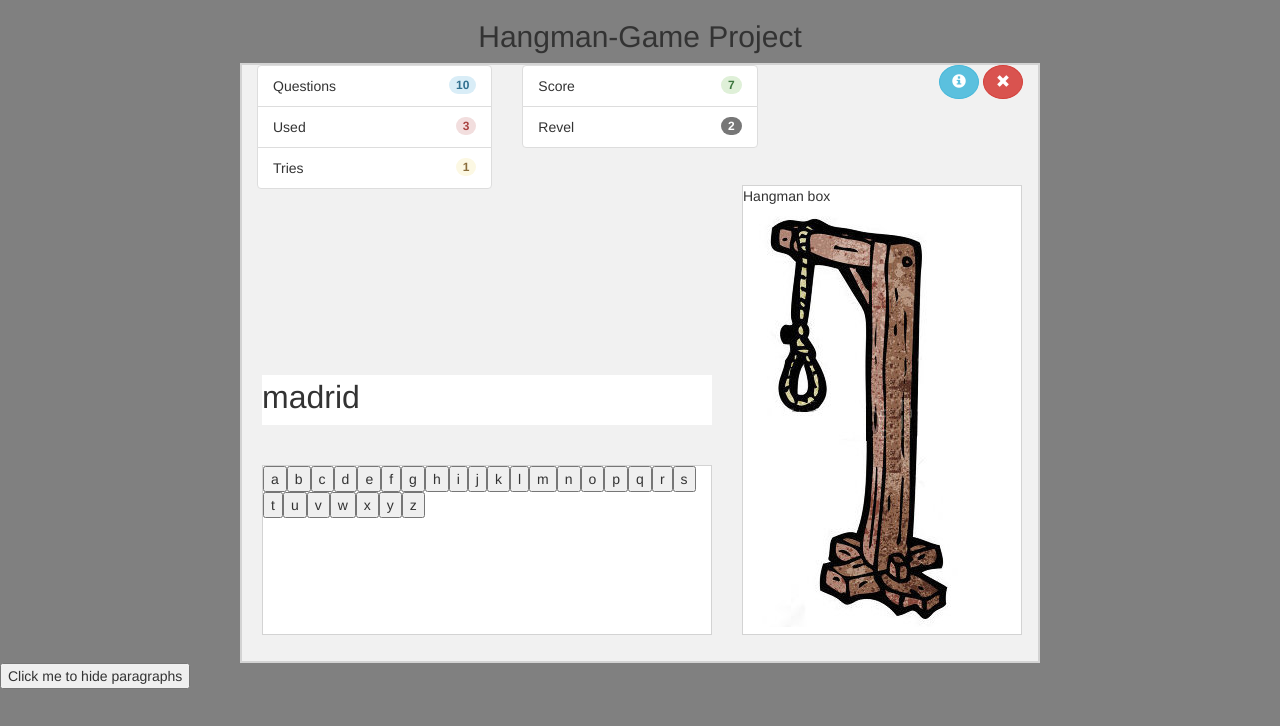
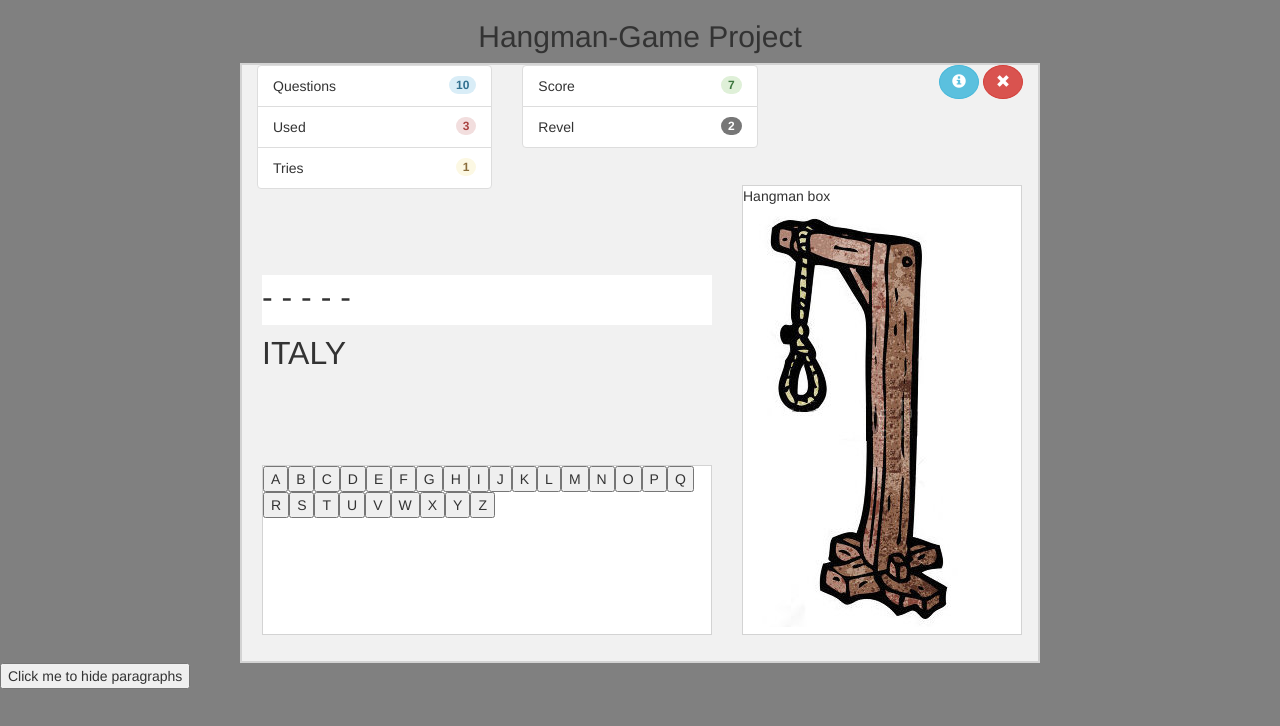
Before and after one commit to Calliari/demo-hangman-1, a website: page index.html in a window 1280 px wide. Drawn offline with nearby package versions, Linux system fonts and the light colour scheme.

Commit message:
add functionality make all letters upper case

```diff
--- a/index.html
+++ b/index.html
@@ -95,13 +95,12 @@
 
 
     <div class="guessingWord">
-      <div id="hold" class="" role="alert">
-      </div>
-      <p id="cityWordField" class="textbox">
-      </p>
+      <p class="dashes"></p>
+      <p class="textBox"></p>
+      <div id="wrongLetterHold" class=""></div>
     </div><!--/. END guessingWord box-->
 
-    <!-- keyborad pad box -->
+
     <div class="keypadBox">
       <div class="btn-group">
       </div>
--- a/main.css
+++ b/main.css
@@ -25,10 +25,19 @@ body {
 .guessingWord {
   width: 450px;
   height: 50px;
-  margin: 310px 20px;
+  margin: 210px 20px;
   position: absolute;
   background-color: white;
   font-size: 32px;
+}
+
+#wrongLetterHold{
+  width: 450px;
+  height: 50px;
+  margin: 0px 0px;
+  position: absolute;
+  font-size: 32px;
+
 }
 
 .keypadBox {
--- a/main.js
+++ b/main.js
@@ -3,8 +3,15 @@
 
 $(document).ready(function(){
 
+  var categories;         // Array of topics
+  var chosenCategory;     // Selected catagory
+  var getHint ;          // Word getHint
+  var word ;              // Selected word
+  var guess ;             // Geuss
   var geusses = [ ];      // Stored geusses
-  var words ;              // Selected word
+  var lives ;             // Lives
+  var counter ;           // Count correct geusses
+  var space;              // Number of spaces in word '-'
 
 
 
@@ -16,9 +23,9 @@ $(document).ready(function(){
 
 
   // keypad letters in for the guessingWord
-  var alphabet = ['a', 'b', 'c', 'd', 'e', 'f', 'g', 'h',
-    'i', 'j', 'k', 'l', 'm', 'n', 'o', 'p', 'q', 'r', 's',
-    't', 'u', 'v', 'w', 'x', 'y', 'z'];
+  var alphabet = ['A', 'B', 'C', 'D', 'E', 'F', 'G', 'H',
+    'I', 'J', 'K', 'L', 'M', 'N', 'O', 'P', 'Q', 'R', 'S',
+    'T', 'U', 'V', 'W', 'X', 'Y', 'Z'];
 
     // keypad in for the guessingWord
   for (var i = 0; i < alphabet.length; i++) {
@@ -29,26 +36,38 @@ $(document).ready(function(){
     $('.btn-group').append(letterButton);
 
   }
-  // put button in the inside div id="#hold"
+  // put button in the inside div id="#wrongLetterHold"
   $( 'button' ).click(function() {
-    $('#hold').append($(this).val());
+    $('#wrongLetterHold').append(' ',$(this).val(), ' ');
 
   });
   // ./ END keypad in for the guessingWord
 
+  var words = ['madrid', 'italy', 'brazil', 'a'];
+  word = words[Math.floor(Math.random() * words.length)];
+  word = word.toUpperCase(); // make all letters upper case
+  // make the words into dashes '-'
+  for (var j = 0; j < word.length; j++){
+    //console.log(word[j] = '- ');
+    $('.dashes').append(word[j] = '- ');
+    $('.textBox').append(word[j]); //delete later, this is only for testing
 
-  words = ['madrid', 'italy', 'brazil'];
+  }
 
-  var getRandomWord = function () {
-    var word = words[Math.floor(Math.random() * words.length)];
-    console.log(word);
-    return word;
 
-  };
+  //once you got all wrong letters, you lose
+// 	if(allWrongLetter === words.length){
+// 		window.alert("Uh...I guess you're dead now.");
+// 	}
+// }
 
-  $(function() { // after page load
-    $('.textbox').append(getRandomWord());
-  });
+
+
+  //$('.textbox').append(word);
+  //console.log(word);
+
+
+
 
 
 
```
Also changed, not shown: main1.js (+23 -0 lines).
